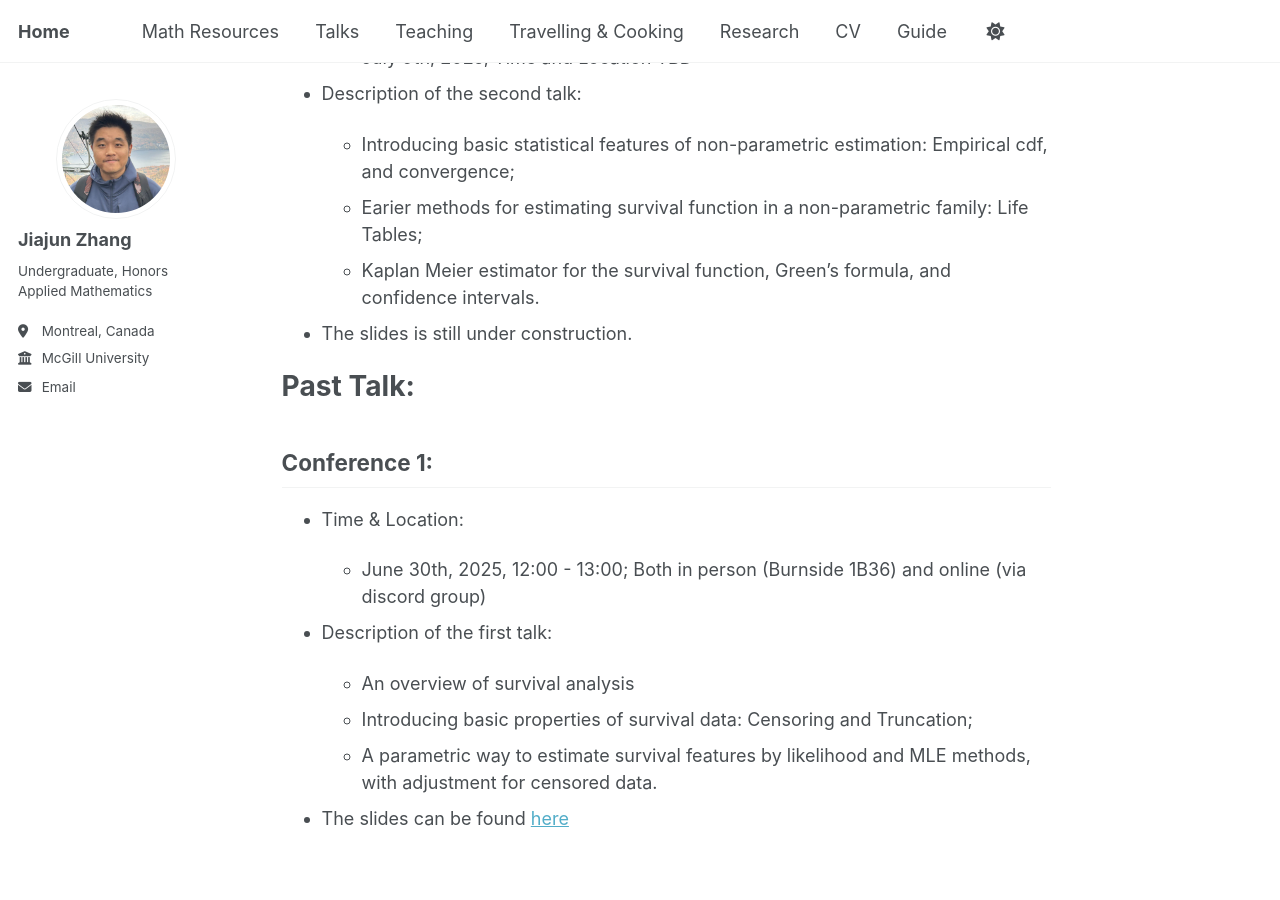
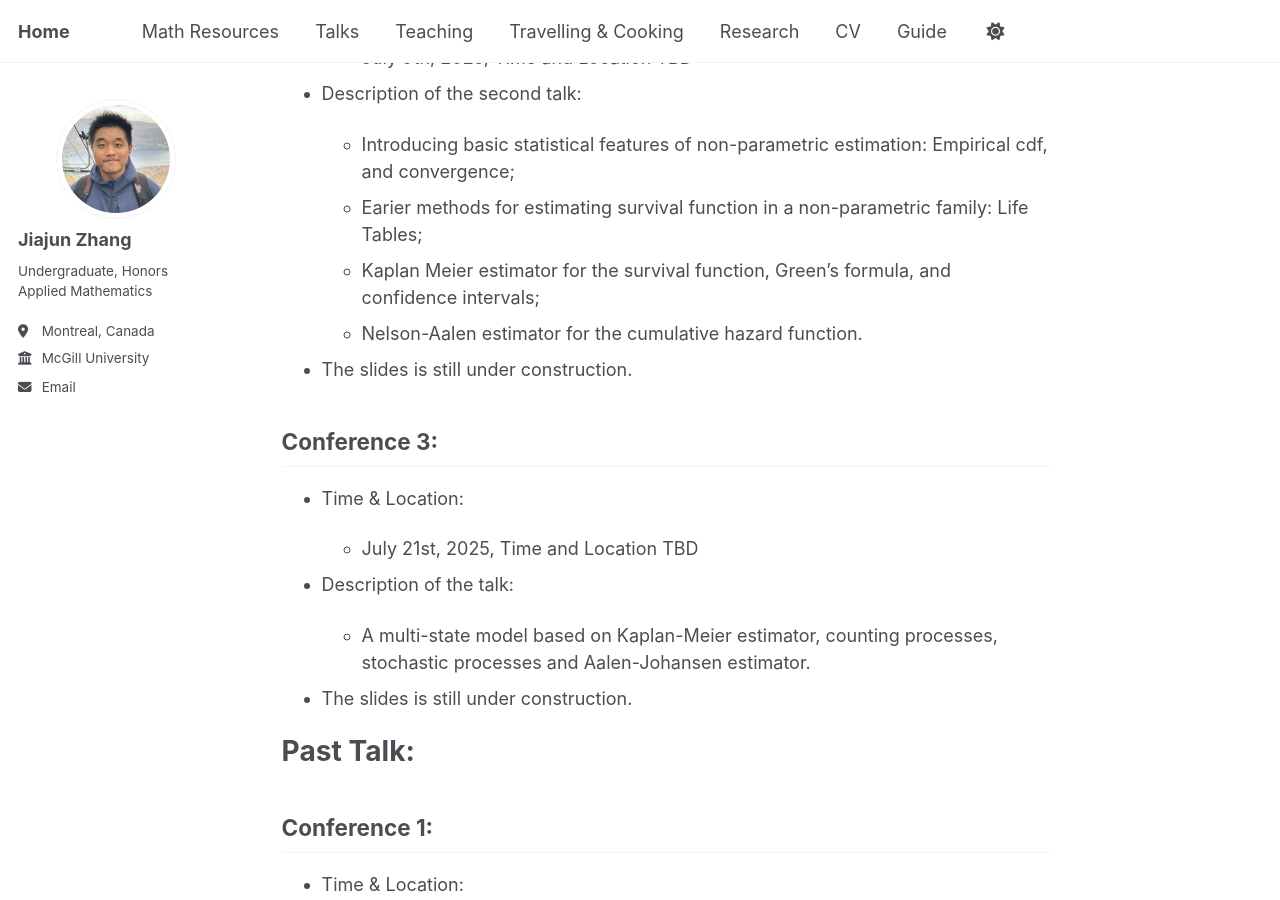
Before and after one commit to JohanssonRein/JohanssonRein.github.io, a Jekyll site: the page built from _talks/2025-06-01-survivalanalysis.md, in a window 1280 px wide and 900 px high, scrolled down 1394 px. Built offline with Jekyll 4.4.1, drawn with Linux system fonts in a browser that asks for light colours.

Commit message:
Update 2025-06-01-survivalanalysis.md

```diff
--- a/_talks/2025-06-01-survivalanalysis.md
+++ b/_talks/2025-06-01-survivalanalysis.md
@@ -36,7 +36,20 @@ This is a series of conference focusing on survival analysis organised by me dur
 
   * Introducing basic statistical features of non-parametric estimation: Empirical cdf, and convergence;
   * Earier methods for estimating survival function in a non-parametric family: Life Tables;
-  * Kaplan Meier estimator for the survival function, Green's formula, and confidence intervals.
+  * Kaplan Meier estimator for the survival function, Green's formula, and confidence intervals;
+  * Nelson-Aalen estimator for the cumulative hazard function.
+
+* The slides is still under construction.
+
+## Conference 3:
+
+* Time & Location:
+
+  * July 21st, 2025, Time and Location TBD
+
+* Description of the talk:
+
+  * A multi-state model based on Kaplan-Meier estimator, counting processes, stochastic processes and Aalen-Johansen estimator.
 
 * The slides is still under construction.
 
```
